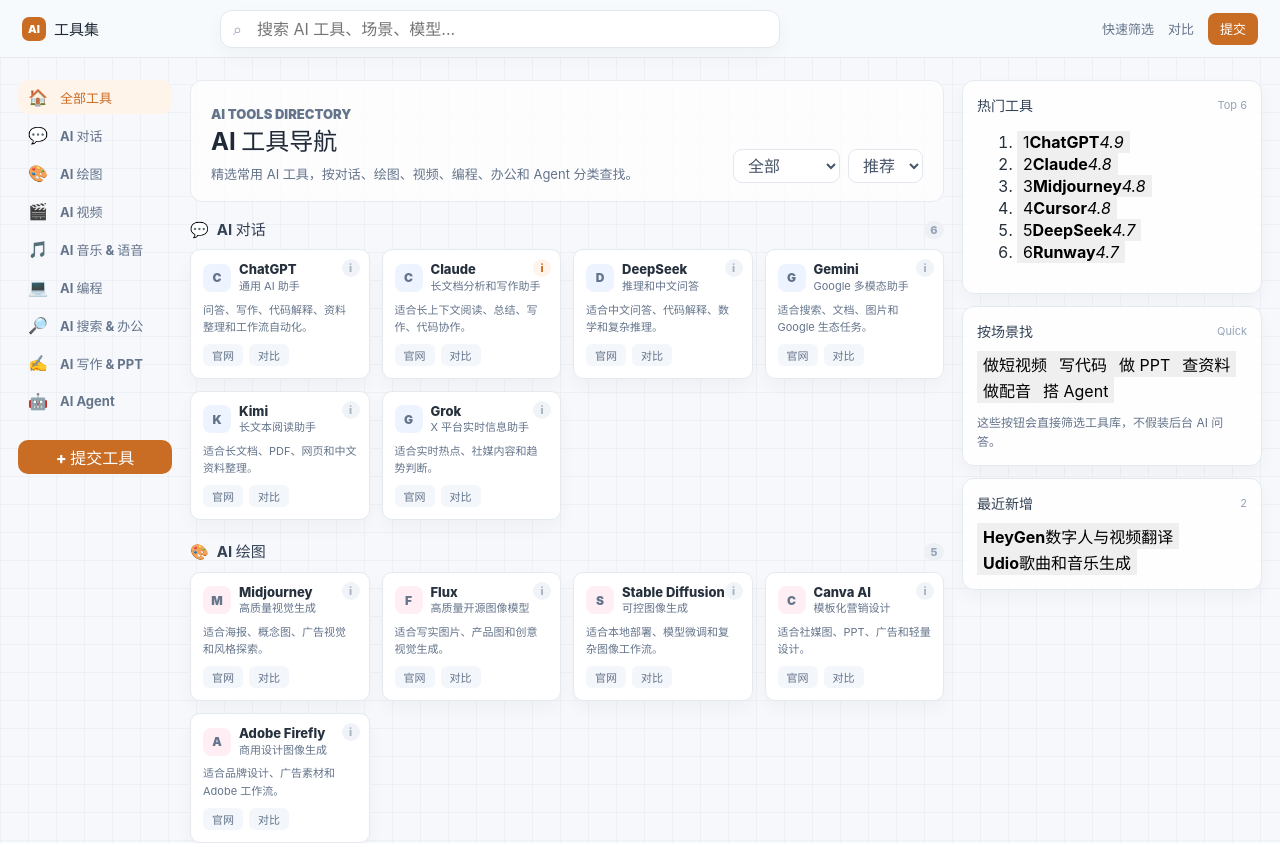
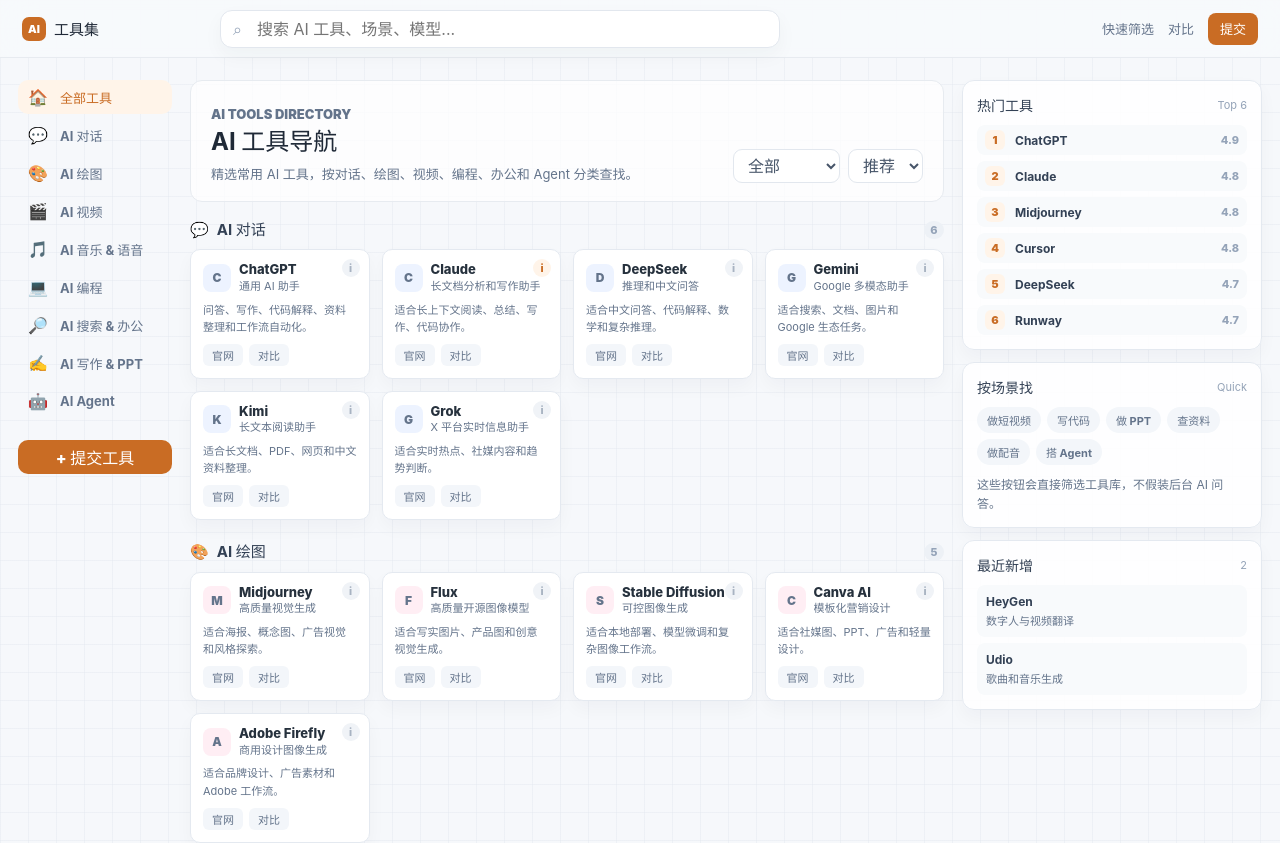
Before and after one commit to nanlis/tools-hub-ai-guide, a React (Vite) app: page / in a window 1280 px wide. Shown: the top 843 px of the page. Built offline with nearby package versions, Linux system fonts and the light colour scheme.

Commit message:
Replace fake right rail src/App.css

```diff
--- a/src/App.css
+++ b/src/App.css
@@ -454,34 +454,59 @@
   font-size: 11px;
 }
 
-.updates {
+.rank-list {
   display: grid;
-  gap: 9px;
   margin: 0;
   padding: 0;
   list-style: none;
 }
 
-.updates li {
-  position: relative;
-  padding-left: 12px;
-  color: #64748b;
-  font-size: 12px;
-  line-height: 1.5;
+.rank-list li + li {
+  margin-top: 6px;
 }
 
-.updates li::before {
-  position: absolute;
-  top: 8px;
-  left: 0;
-  width: 4px;
-  height: 4px;
-  border-radius: 50%;
-  background: #c96c24;
-  content: '';
+.rank-list button {
+  display: grid;
+  grid-template-columns: 22px minmax(0, 1fr) 34px;
+  gap: 8px;
+  align-items: center;
+  width: 100%;
+  min-height: 30px;
+  border-radius: 8px;
+  padding: 0 8px;
+  color: #64748b;
+  background: #f8fafc;
+  text-align: left;
 }
 
-.rail-card textarea,
+.rank-list span {
+  display: grid;
+  place-items: center;
+  width: 20px;
+  height: 20px;
+  border-radius: 6px;
+  color: #c96c24;
+  background: #fff4e9;
+  font-size: 11px;
+  font-weight: 900;
+}
+
+.rank-list strong {
+  overflow: hidden;
+  color: #334155;
+  font-size: 12px;
+  text-overflow: ellipsis;
+  white-space: nowrap;
+}
+
+.rank-list em {
+  color: #94a3b8;
+  font-size: 11px;
+  font-style: normal;
+  font-weight: 800;
+  text-align: right;
+}
+
 .submit-modal textarea {
   width: 100%;
   min-height: 88px;
@@ -501,25 +526,48 @@
   line-height: 1.6;
 }
 
-.suggestions,
-.topic-list {
+.scenario-list,
+.new-list {
   display: flex;
   flex-wrap: wrap;
   gap: 6px;
 }
 
-.suggestions {
-  margin-top: 8px;
-}
-
-.suggestions button,
-.topic-list span {
-  height: 24px;
+.scenario-list button {
+  height: 26px;
   border-radius: 999px;
-  padding: 0 9px;
+  padding: 0 10px;
   color: #64748b;
   background: #f3f6fa;
   font-size: 11px;
+  font-weight: 750;
+}
+
+.new-list {
+  display: grid;
+}
+
+.new-list button {
+  display: grid;
+  gap: 3px;
+  width: 100%;
+  border-radius: 8px;
+  padding: 9px;
+  color: #64748b;
+  background: #f8fafc;
+  text-align: left;
+}
+
+.new-list strong {
+  color: #334155;
+  font-size: 12px;
+}
+
+.new-list span {
+  overflow: hidden;
+  font-size: 11px;
+  text-overflow: ellipsis;
+  white-space: nowrap;
 }
 
 .compare-section {
```
